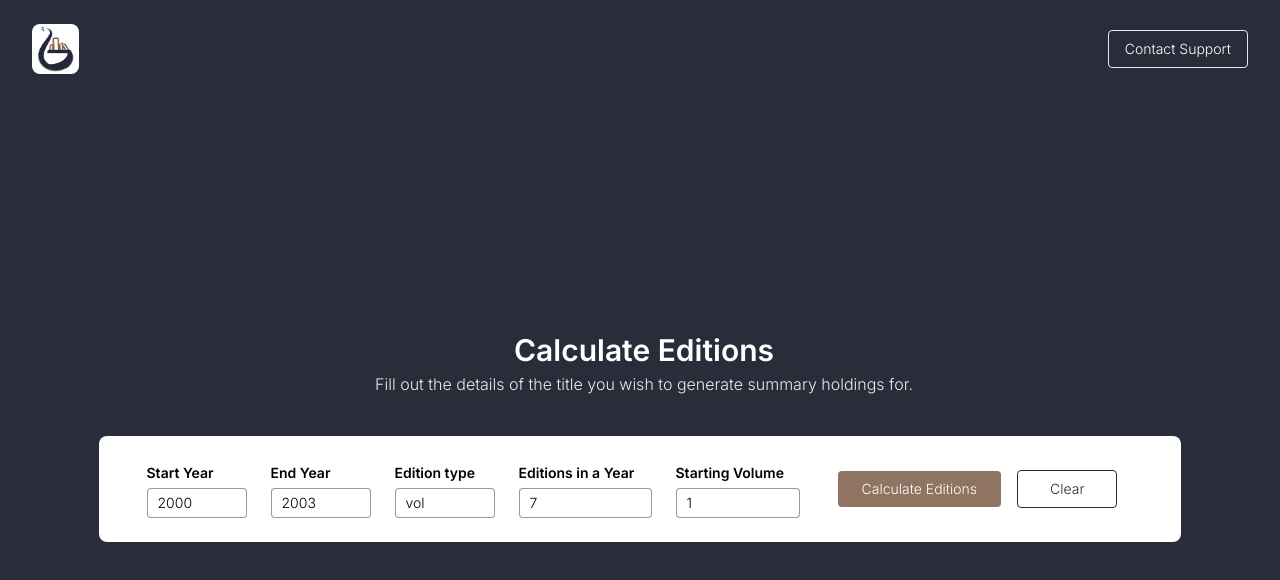
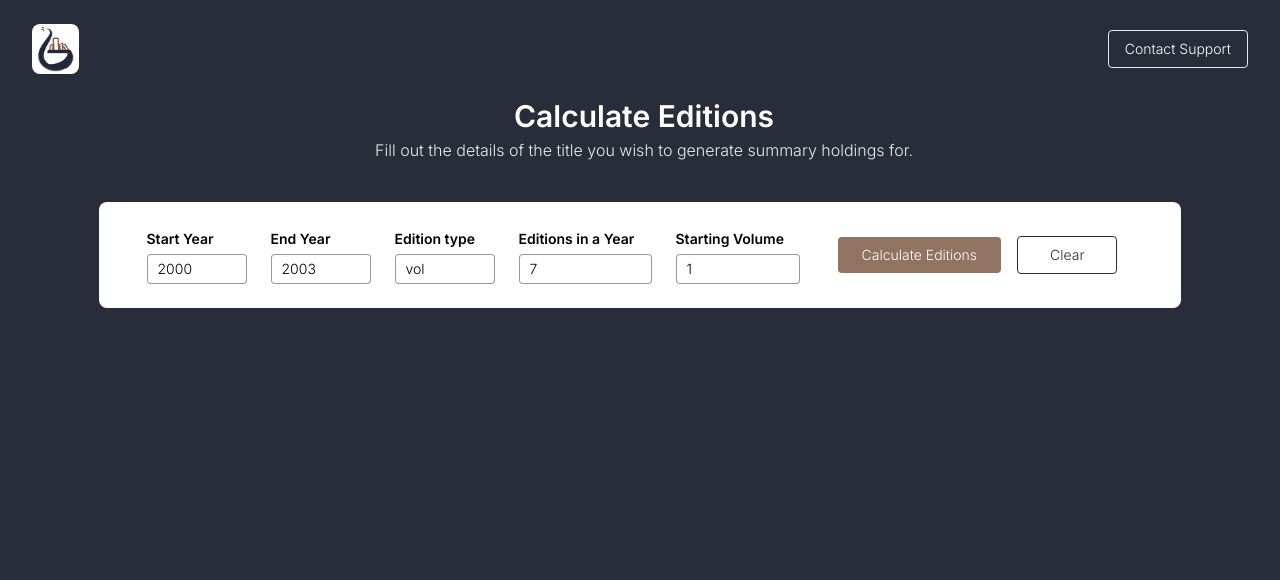
Before and after one commit to jjose14-Jacob-Jose/getSummaryHoldings, a Next.js app: page / in a window 1280 px wide. Shown: the top 580 px of the page. Built offline with nearby package versions, Linux system fonts and the light colour scheme.

Commit message:
t_54-adjusted footer width

```diff
--- a/src/components/wrappers/ResultsWrapper.jsx
+++ b/src/components/wrappers/ResultsWrapper.jsx
@@ -17,7 +17,7 @@ export default function ResultsWrapper() {
     const [editionRows, setEditionRows] = useState(null);
 
     return (
-        <div className="m-auto">
+        <div >
             <div>
             {displayResults === false && (
             <div id="userInputs" className="m-auto items-center align-middle justify-center text-center">
@@ -34,7 +34,7 @@ export default function ResultsWrapper() {
                 displayResults && <ResultsSection editionRows={editionRows} />
             }
             </div>
-            <div>
+            <div className="w-[100%]">
             {displayResults && (
             <Footer/>
           )}
```
